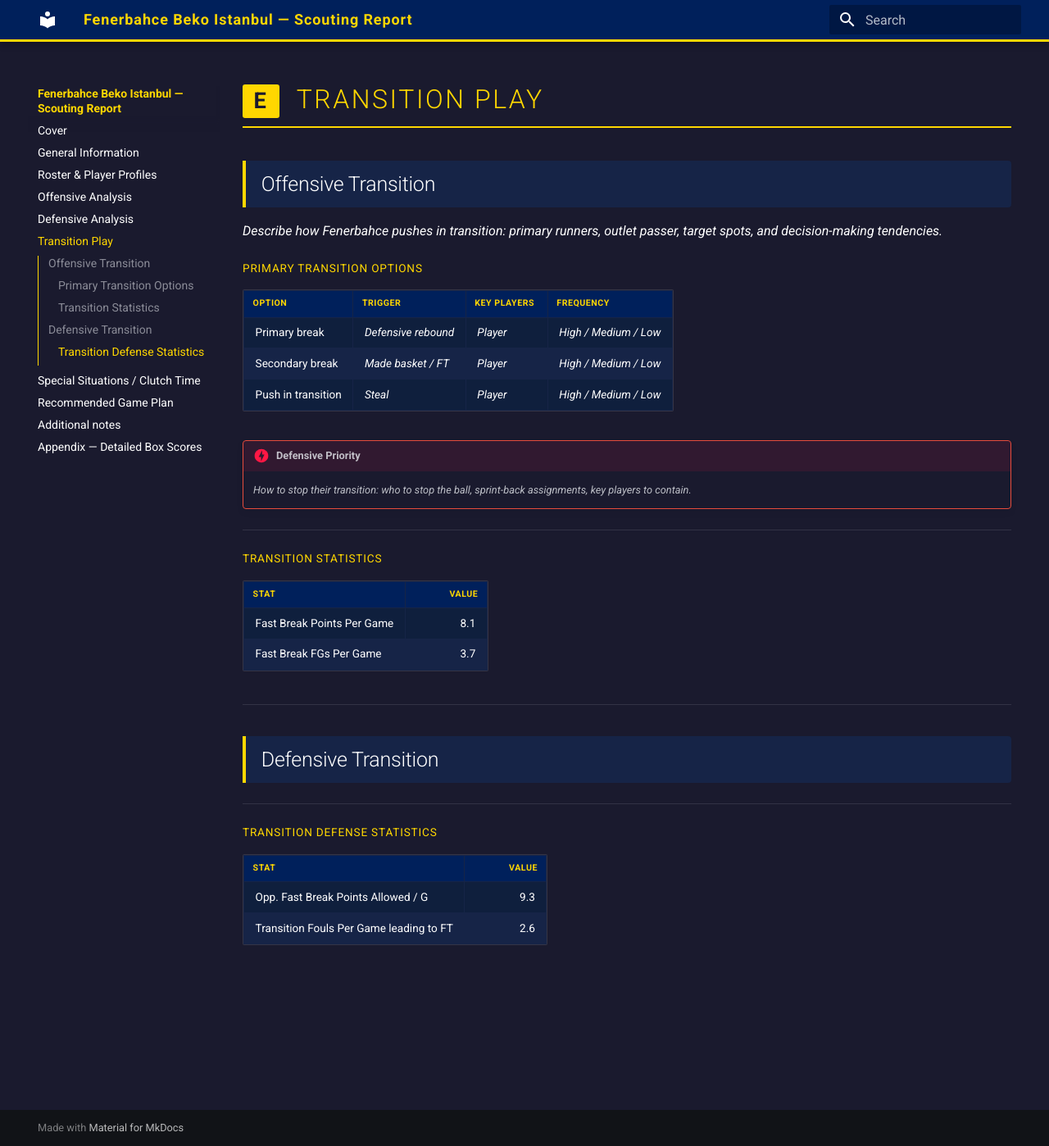
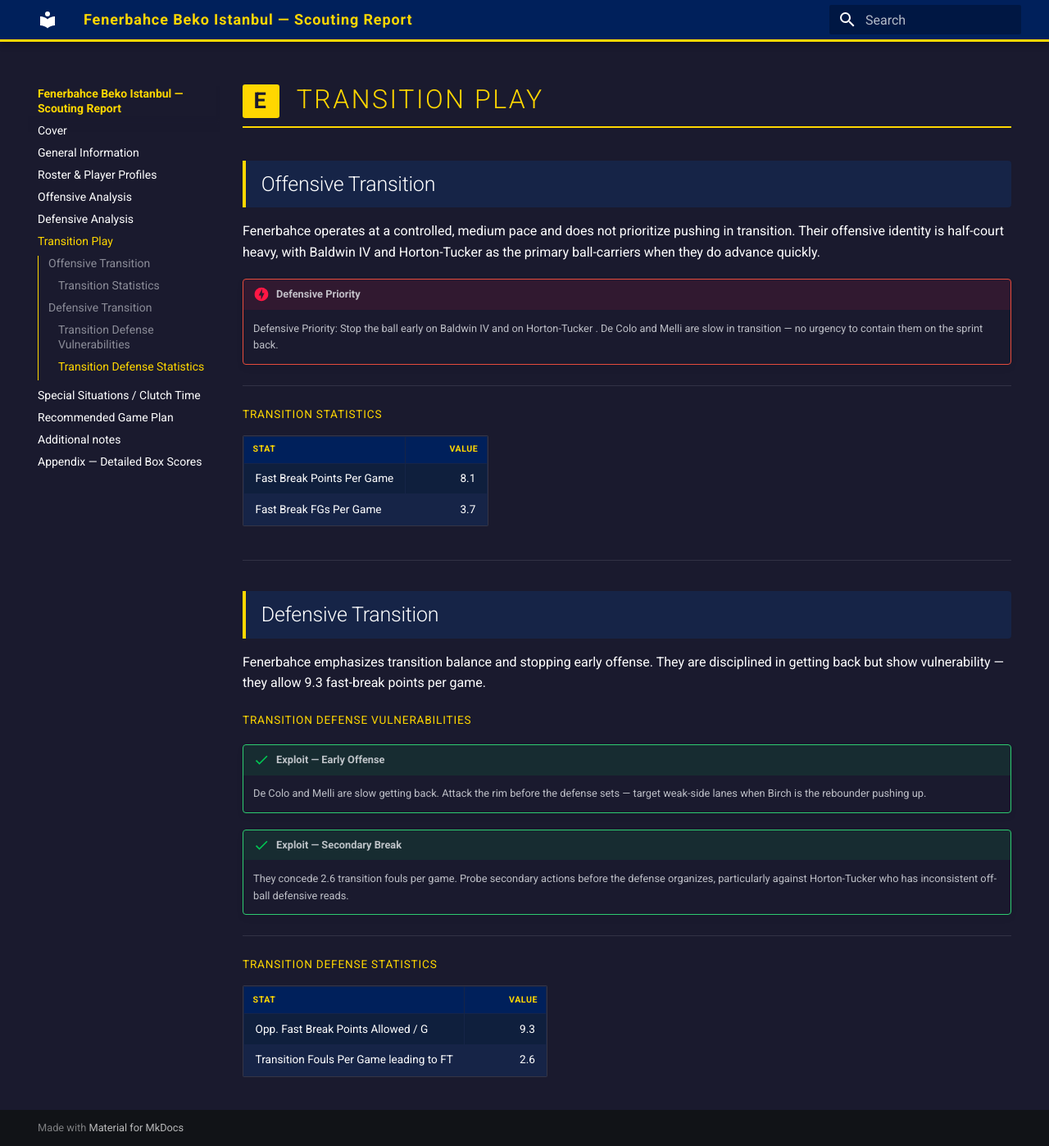
Before and after one commit to martinig94/basketball_analytics, an MkDocs documentation site: the page built from docs/section-e-transition-play.md, in a window 1280 px wide and 1398 px high. Shown: the whole window at 82% size. Built offline with MkDocs 1.6.1 and Material for MkDocs 9.7.7, drawn with Linux system fonts in a browser that asks for light colours.

Commit message:
Fix: small details

```diff
--- a/docs/section-e-transition-play.md
+++ b/docs/section-e-transition-play.md
@@ -2,8 +2,8 @@
 
 ## Offensive Transition
 
-_Describe how Fenerbahce pushes in transition: primary runners, outlet passer, target spots, and decision-making tendencies._
-
+Fenerbahce operates at a controlled, medium pace and does not prioritize pushing in transition. Their offensive identity is half-court heavy, with Baldwin IV and Horton-Tucker as the primary ball-carriers when they do advance quickly.
+<!--
 ### Primary Transition Options
 
 | Option | Trigger | Key Players | Frequency |
@@ -11,10 +11,9 @@
 | Primary break | _Defensive rebound_ | _Player_ | _High / Medium / Low_ |
 | Secondary break | _Made basket / FT_ | _Player_ | _High / Medium / Low_ |
 | Push in transition | _Steal_ | _Player_ | _High / Medium / Low_ |
-
+-->
 !!! danger "Defensive Priority"
-    _How to stop their transition: who to stop the ball, sprint-back assignments, key players to contain._
-
+    Defensive Priority: Stop the ball early on Baldwin IV and on Horton-Tucker . De Colo and Melli are slow in transition — no urgency to contain them on the sprint back.
 ---
 
 ### Transition Statistics
@@ -29,17 +28,16 @@
 ---
 
 ## Defensive Transition
-<!--
-_Describe how Fenerbahce defends transition: gaps in getting back, who they tend to leave open, and how to exploit early offense opportunities._
+
+Fenerbahce emphasizes transition balance and stopping early offense. They are disciplined in getting back but show vulnerability — they allow 9.3 fast-break points per game.
 
 ### Transition Defense Vulnerabilities
 
 !!! success "Exploit — Early Offense"
-    _Describe the situation where early offense can be attacked (e.g., specific player slow in transition, weak-side is unguarded)._
+    De Colo and Melli are slow getting back. Attack the rim before the defense sets — target weak-side lanes when Birch is the rebounder pushing up.
 
 !!! success "Exploit — Secondary Break"
-    _Describe how to attack their secondary transition defense._
--->
+    They concede 2.6 transition fouls per game. Probe secondary actions before the defense organizes, particularly against Horton-Tucker who has inconsistent off-ball defensive reads.
 ---
 
 ### Transition Defense Statistics
```
